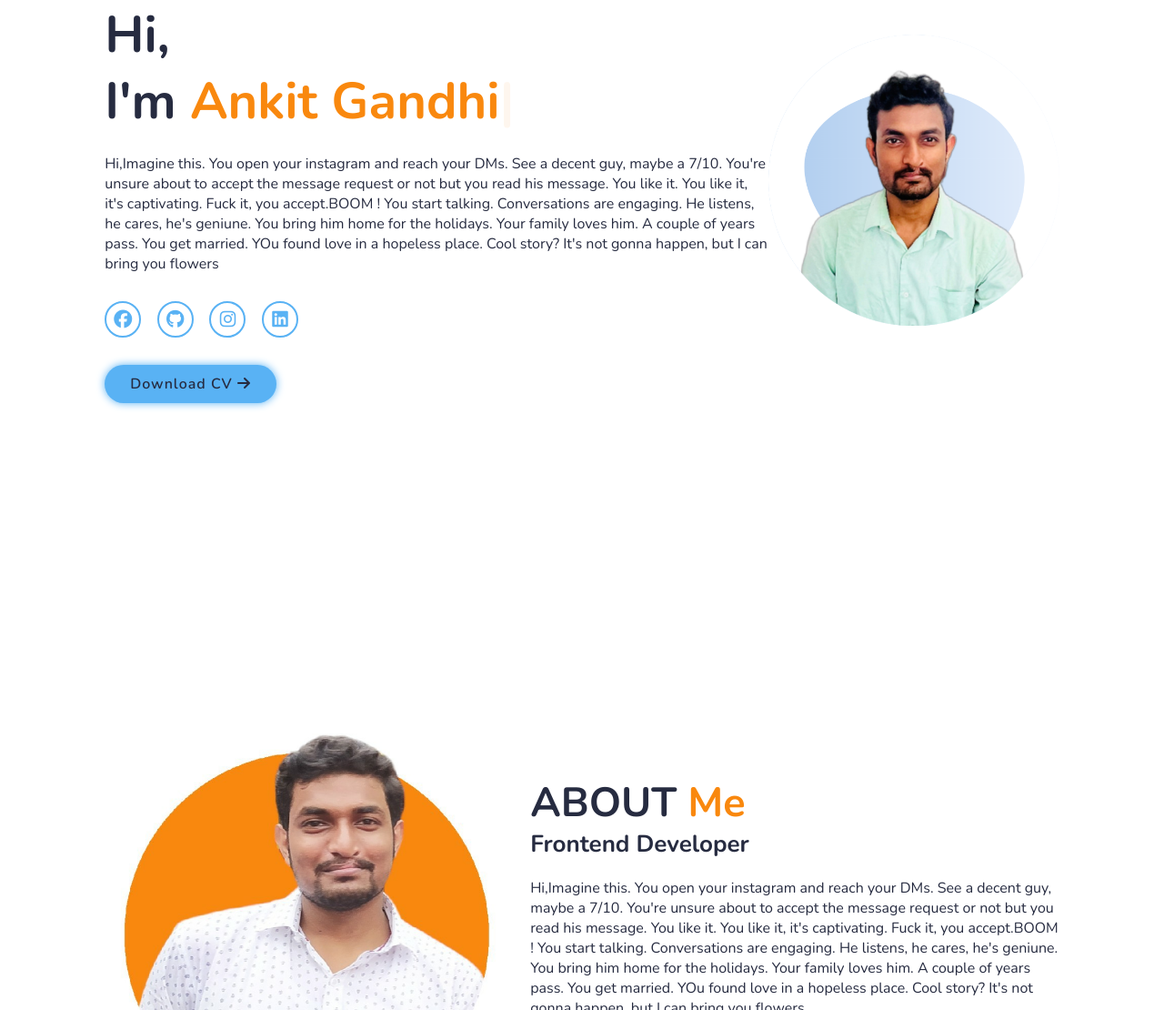
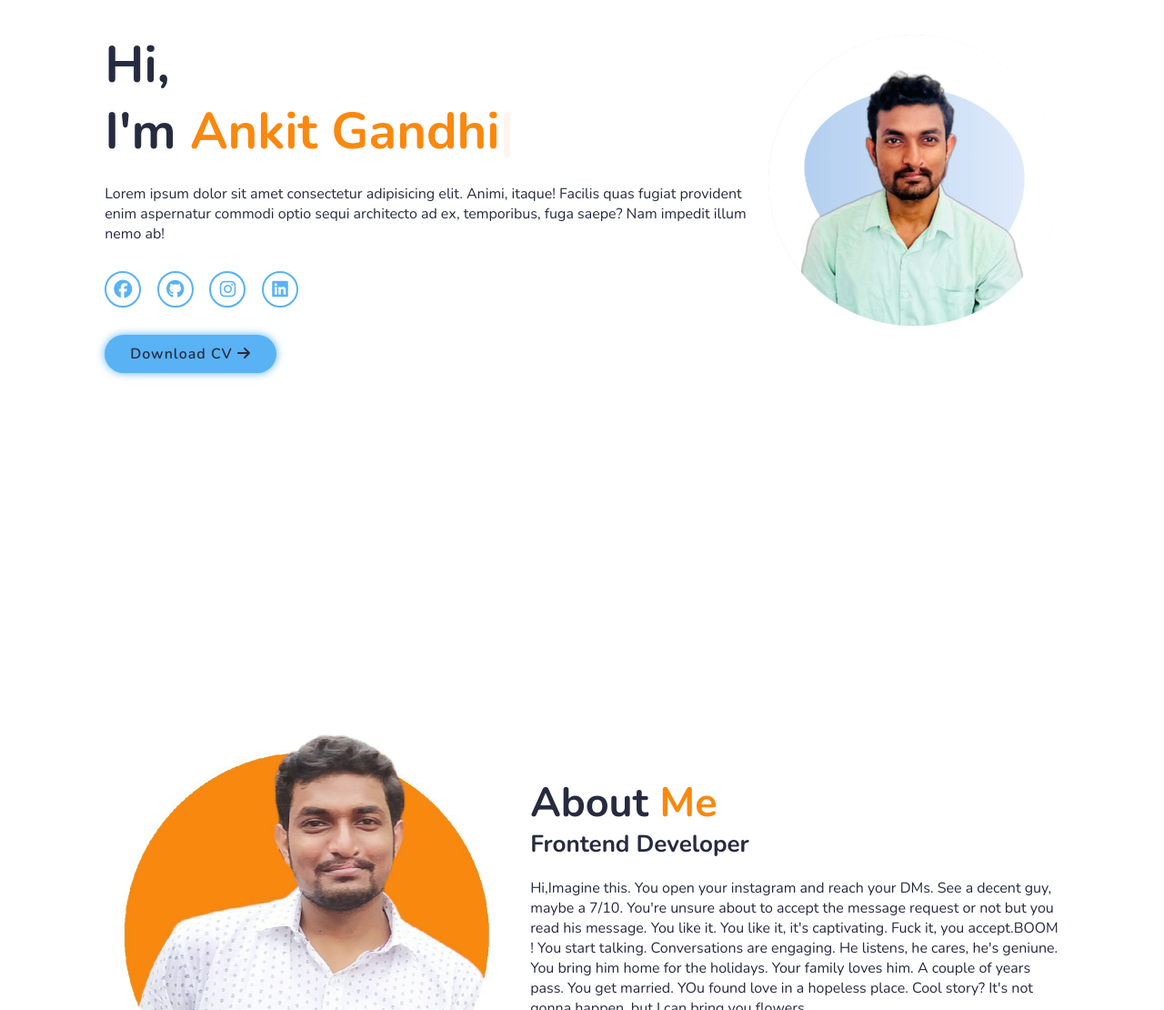
Before and after one commit to AnkitXGandhi/PortFolio, a plain HTML site: page index.html in a window 1280 px wide. Shown: the part 217-1327 px from the top of the page at 91% size. Drawn offline with nearby package versions, Linux system fonts and the light colour scheme.

Commit message:
update 1.1

```diff
--- a/index.html
+++ b/index.html
@@ -32,13 +32,10 @@
         <div class="home-content">
             <h1>Hi,</h1>
             <h1>I'm <span class="multiple-text"> a Frontend Developer</span></h1>
-            <p>Hi,Imagine this. You open your instagram and reach your DMs. See a decent guy, maybe a 7/10. You're
-                unsure about to accept the message request or not but you read his message. You like it. You like it,
-                it's captivating. Fuck it, you accept.BOOM ! You start talking. Conversations are engaging. He listens,
-                he cares, he's geniune. You bring him home for the holidays. Your family loves him. A couple of years
-                pass. You get married. YOu found love in a hopeless place. Cool story?
+            <p>Lorem ipsum dolor sit amet consectetur adipisicing elit. Animi, itaque! Facilis quas fugiat provident
+                enim aspernatur commodi optio sequi architecto ad ex, temporibus, fuga saepe? Nam impedit illum nemo ab!
 
-                It's not gonna happen, but I can bring you flowers</p>
+            </p>
             <div class="social-media">
                 <a href="#"><i class="fa-brands fa-facebook"></i></a>
                 <a href="#"><i class="fa-brands fa-github"></i></a>
@@ -59,7 +56,7 @@
             <img src="image.png" alt="">
         </div>
         <div class="about-content">
-            <h2 class="heading">ABOUT<span> Me</span></h2>
+            <h2 class="heading">About<span> Me</span></h2>
             <h3>Frontend Developer</h3>
             <p>Hi,Imagine this. You open your instagram and reach your DMs. See a decent guy, maybe a 7/10. You're
                 unsure about to accept the message request or not but you read his message. You like it. You like it,
```
